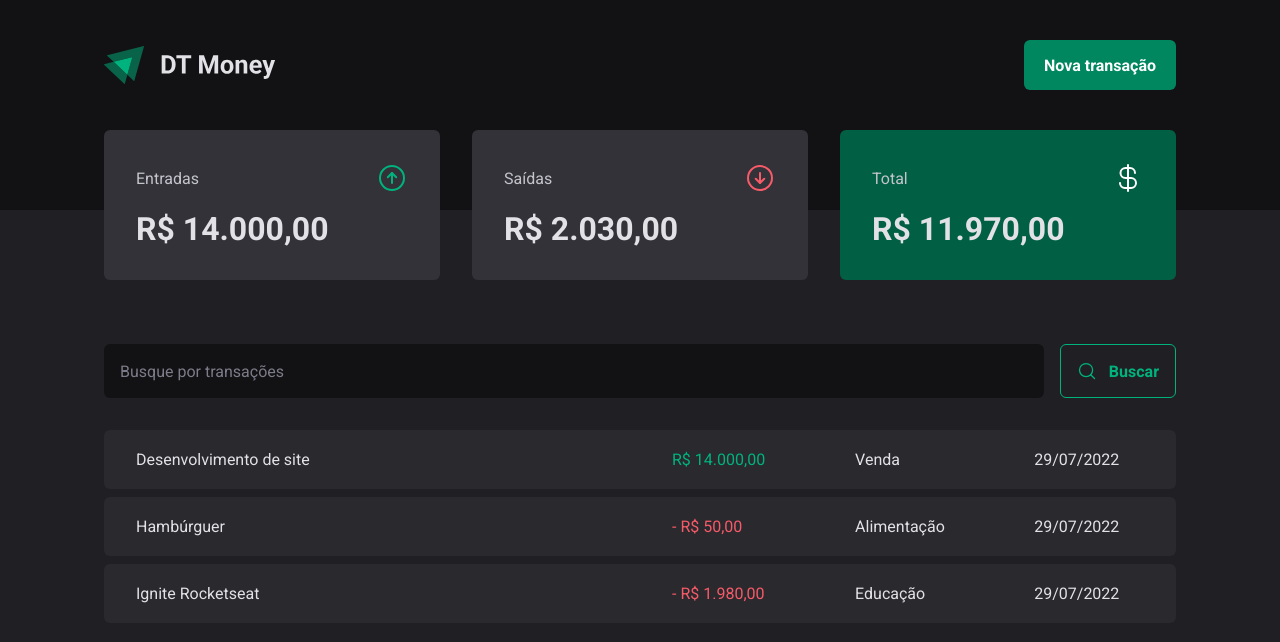
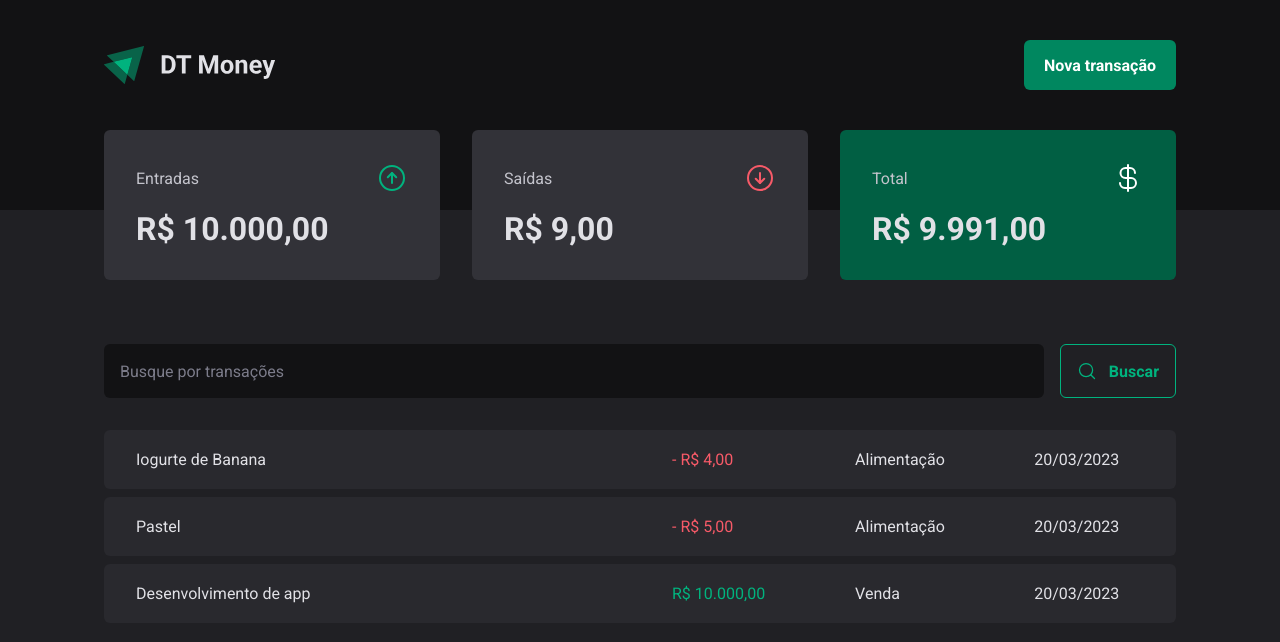
Before and after one commit to WD-GabrielKenji/Ignite-DtMoney2.0, a React (Vite) app: page / in a window 1280 px wide. Shown: the top 642 px of the page. Built offline with nearby package versions, Linux system fonts and the light colour scheme; data requests are answered from the project's data file.

Commit message:
:sparkles: feat: Inserir nova transação

```diff
--- a/server.json
+++ b/server.json
@@ -1,28 +1,28 @@
 {
   "transactions": [
     {
-      "id": 1,
-      "description": "Desenvolvimento de site",
+      "description": "Desenvolvimento de app",
+      "price": 10000,
+      "category": "Venda",
       "type": "income",
-      "category": "Venda",
-      "price": 14000,
-      "createdAt": "2022-07-29T19:36:44.505Z"
+      "createdAt": "2023-03-20T20:53:46.348Z",
+      "id": 4
     },
     {
-      "id": 2,
-      "description": "Hambúrguer",
+      "description": "Pastel",
+      "price": 5,
+      "category": "Alimentação",
       "type": "outcome",
-      "category": "Alimentação",
-      "price": 50,
-      "createdAt": "2022-07-29T19:30:44.505Z"
+      "createdAt": "2023-03-20T20:54:10.818Z",
+      "id": 5
     },
     {
-      "id": 3,
-      "description": "Ignite Rocketseat",
+      "description": "Iogurte de Banana",
+      "price": 4,
+      "category": "Alimentação",
       "type": "outcome",
-      "category": "Educação",
-      "price": 1980,
-      "createdAt": "2022-07-29T19:24:44.505Z"
+      "createdAt": "2023-03-20T20:54:30.929Z",
+      "id": 6
     }
   ]
 }
--- a/src/Components/NewTransactionModal/index.tsx
+++ b/src/Components/NewTransactionModal/index.tsx
@@ -1,7 +1,10 @@
+import { useContext } from 'react';
 import * as Dialog from '@radix-ui/react-dialog';
 import { Controller, useForm } from 'react-hook-form';
 import * as z from 'zod';
 import { zodResolver } from '@hookform/resolvers/zod';
+
+import { TransactionsContext } from '../../contexts/TransactionsContext';
 
 import { ArrowCircleDown, ArrowCircleUp, X } from "phosphor-react";
 import { CloseButton, Content, Overlay, TransactionType, TransactionTypeButton } from './styles';
@@ -16,6 +19,8 @@
 type NewTransactionFormInputs = z.infer<typeof newTransactionFormSchema>;
 
 export function NewTransactionModal() {
+  const { createTransaction } = useContext(TransactionsContext);
+
   const {
     control,
     register,
@@ -29,9 +34,14 @@
   })
 
   async function handleCreateNewTransaction(data: NewTransactionFormInputs) {
-    await new Promise(resolve => setTimeout(resolve, 2000));
+    const { description, price, category, type } = data;
 
-    console.log(data);
+    await createTransaction({
+      description,
+      price,
+      category,
+      type,
+    });
   }
 
   return (
--- a/src/contexts/TransactionsContext.tsx
+++ b/src/contexts/TransactionsContext.tsx
@@ -11,9 +11,17 @@
   createdAt: string;
 }
 
+interface CreateTransactionInput {
+  description: string;
+  price: number;
+  category: string;
+  type: 'income' | 'outcome';
+}
+
 interface TransactionContextType {
   transactions: Transaction[];
   fetchTransactions: (query?: string) => Promise<void>;
+  createTransaction: (data: CreateTransactionInput) => Promise<void>;
 }
 
 interface TransactionsProviderProps {
@@ -28,11 +36,27 @@
   async function fetchTransactions(query?: string) {
     const response = await api.get('transactions', {
       params: {
+        _sort: 'createdAt',
+        _order: 'desc',
         q: query,
       }
     })
 
     setTransactions(response.data)
+  }
+
+  async function createTransaction(data: CreateTransactionInput) {
+    const { description, price, category, type } = data;
+
+    const response = await api.post('transactions', {
+      description,
+      price,
+      category,
+      type,
+      createdAt: new Date(),
+    });
+
+    setTransactions(state => [response.data, ...state])
   }
 
   useEffect(() => {
@@ -42,7 +66,8 @@
   return (
     <TransactionsContext.Provider value={{
       transactions,
-      fetchTransactions
+      fetchTransactions,
+      createTransaction
     }}>
       {children}
     </TransactionsContext.Provider>
```
